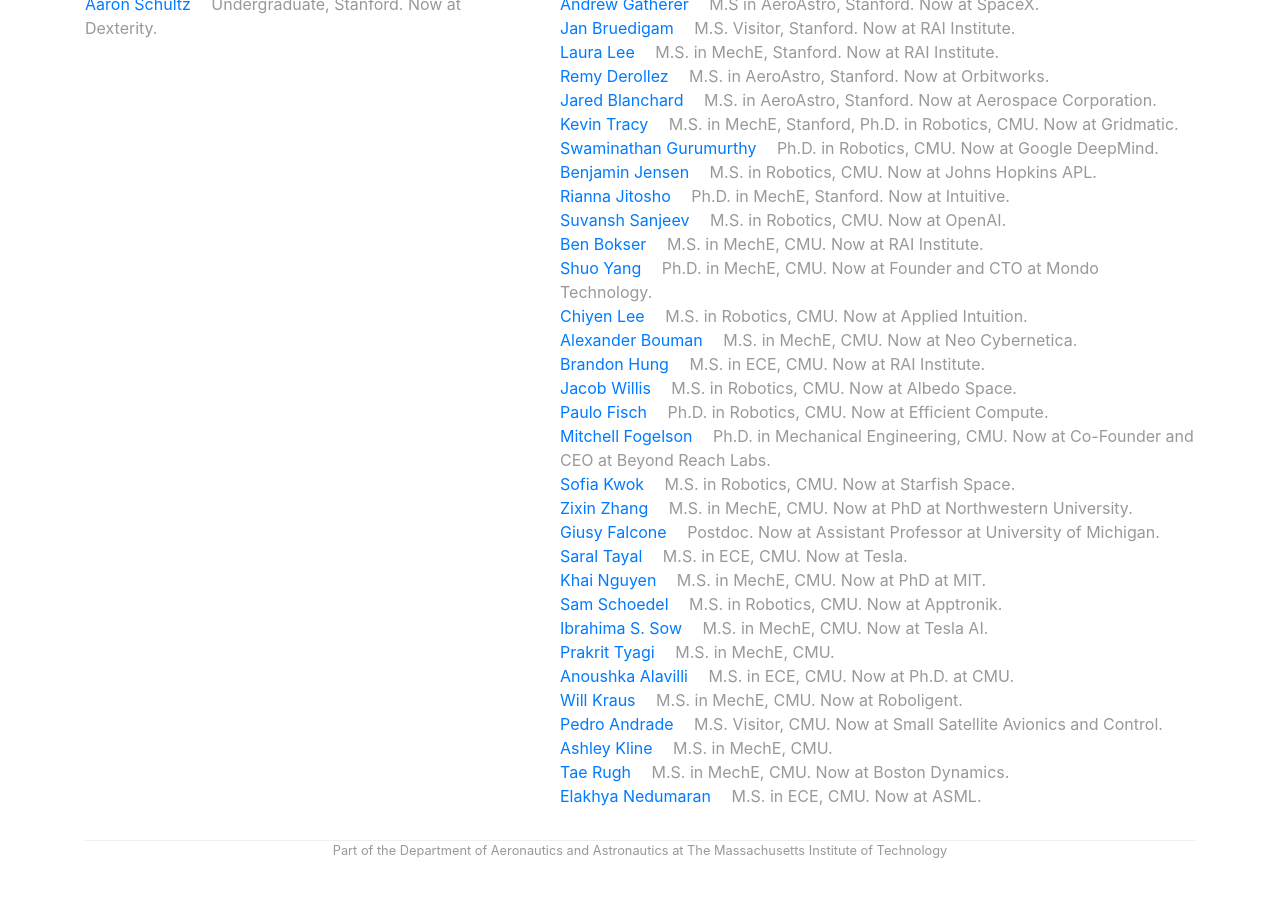
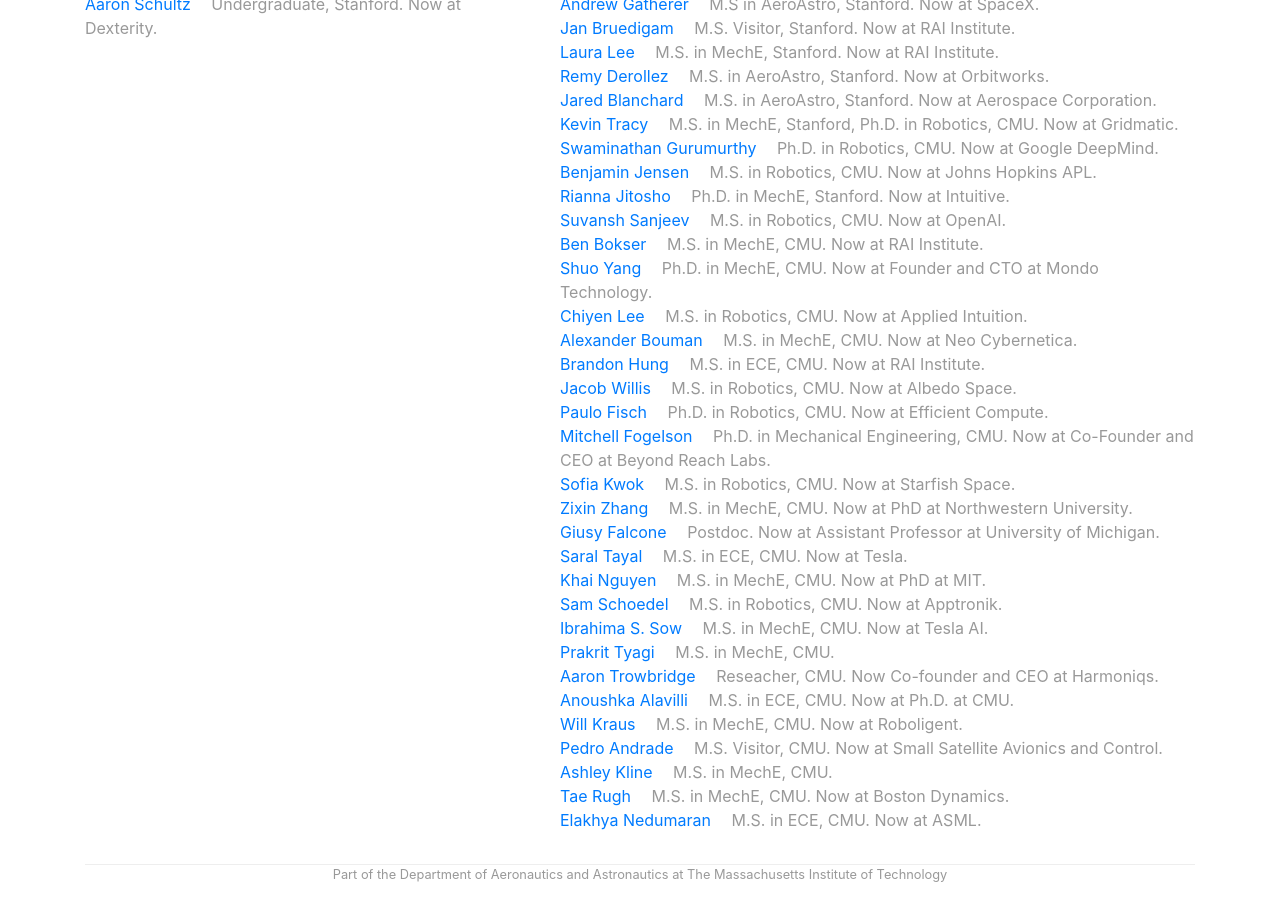
Before and after one commit to RoboticExplorationLab/roboticexplorationlab.github.io, a Jekyll site: the page built from index.html, in a window 1280 px wide and 900 px high, scrolled down 9021 px. Built offline with Jekyll 4.4.1, drawn with Linux system fonts in a browser that asks for light colours; a script that is not in the unit is left out; before the commit the page ends 9897 px from its top, so only the background shows below that; some of the changed text lies outside the part shown.

Commit message:
update aaron

```diff
--- a/_data/people.yml
+++ b/_data/people.yml
@@ -301,9 +301,9 @@
     display_name: "Aaron Trowbridge"
     webpage: "https://aarontrowbridge.github.io/"
     github: aarontrowbridge
-    role: staff
+    role: alum
     image: /img/people/AaronT.jpg
-    bio: Quantum Optimal Control
+    bio: Reseacher, CMU. Now Co-founder and CEO at Harmoniqs.
 
 anoushka:
     display_name: "Anoushka Alavilli"
```
